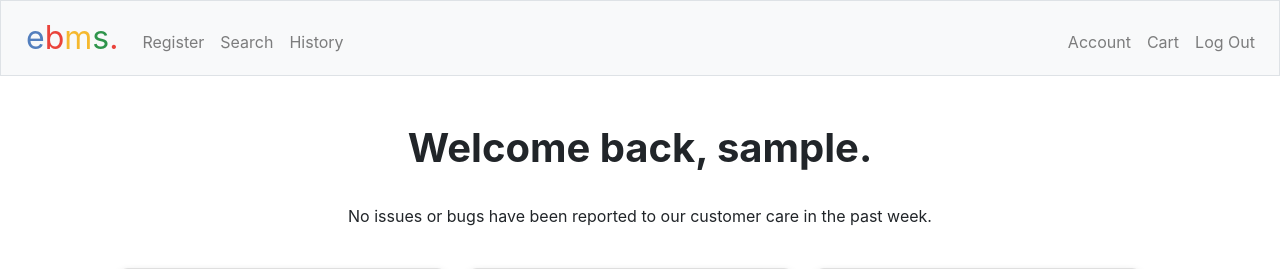
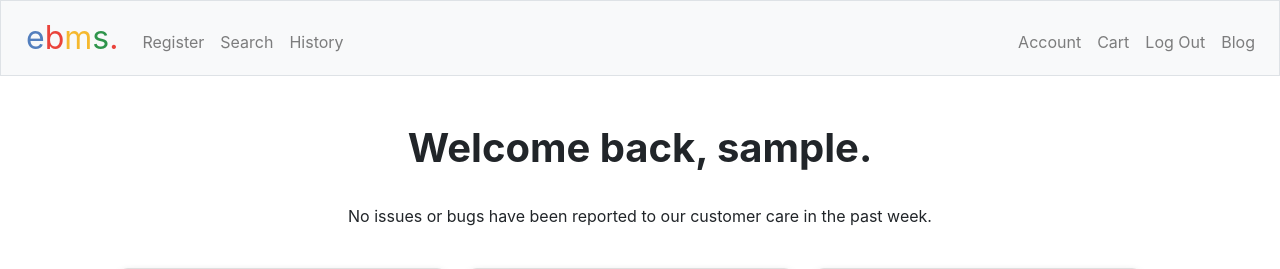
Before and after one commit to divyajeettt/EBMS, a Flask app: page /admin in a window 1280 px wide. Shown: the top 269 px of the page. Run offline with Flask 2, Linux system fonts and the light colour scheme; the visitor is signed in with stand-in values (Sample User, id 1); some libraries are stand-ins or nearby versions.

Commit message:
Refactor (removed comments)

```diff
--- a/front-end/app/templates/base.html
+++ b/front-end/app/templates/base.html
@@ -14,31 +14,8 @@
 
     <link rel="stylesheet" href="{{ url_for('static', filename='css/datatables2.min.css') }}">
 
-    <!-- https://favicon.io/emoji-favicons/money-mouth-face/ -->
-    <!-- <link rel="stylesheet" href="https://cdnjs.cloudflare.com/ajax/libs/font-awesome/4.7.0/css/font-awesome.min.css"> -->
     <link href="https://use.fontawesome.com/releases/v5.0.6/css/all.css" rel="stylesheet">
     <style>
-        @import url('https://fonts.googleapis.com/css?family=Quicksand');
-        /* table {
-            border-collapse: collapse;
-            border-spacing: 0;
-            width: 100%;
-            border: 1px solid #000000;
-        }
-
-        th, td {
-          text-align: left;
-          padding: 12px;
-        }
-
-        tr:nth-child(even) {
-          background-color: #DDDDDD;
-        }
-
-        tr:nth-child(odd) {
-          background-color: #FFFFFF;
-        } */
-
         .center {
             margin: 0;
             position: absolute;
@@ -46,7 +23,6 @@
             -ms-transform: translateX(-50%);
             transform: translateX(-50%);
         }
-
         body {
             font-family: 'Inter', sans-serif;
         }
@@ -79,13 +55,11 @@
                 {% else %}
                 <li class="nav-item"><a class="nav-link" href="/login">Log In</a></li>
                 {% endif %}
+                <li class="nav-item"><a class="nav-link" href="/blog">Blog</a></li>
             </ul>
         </div>
     </nav>
 
-    <!-- <header>
-        <img src="{{ url_for('static', filename='img/favicon.ico') }}" alt="Logo">
-    </header> -->
     <main class="container p-5">
         {% block main %}{% endblock %}
     </main>
@@ -93,7 +67,6 @@
         &copy; 2023 by ebms. Login as <a href="/adminlogin">admin</a> to access admin features.
         <br> &nbsp;
     </footer>
-    <!-- <script src="{{ url_for('static', filename='js/script.js') }}"></script> -->
 </body>
 
 </html>
```
